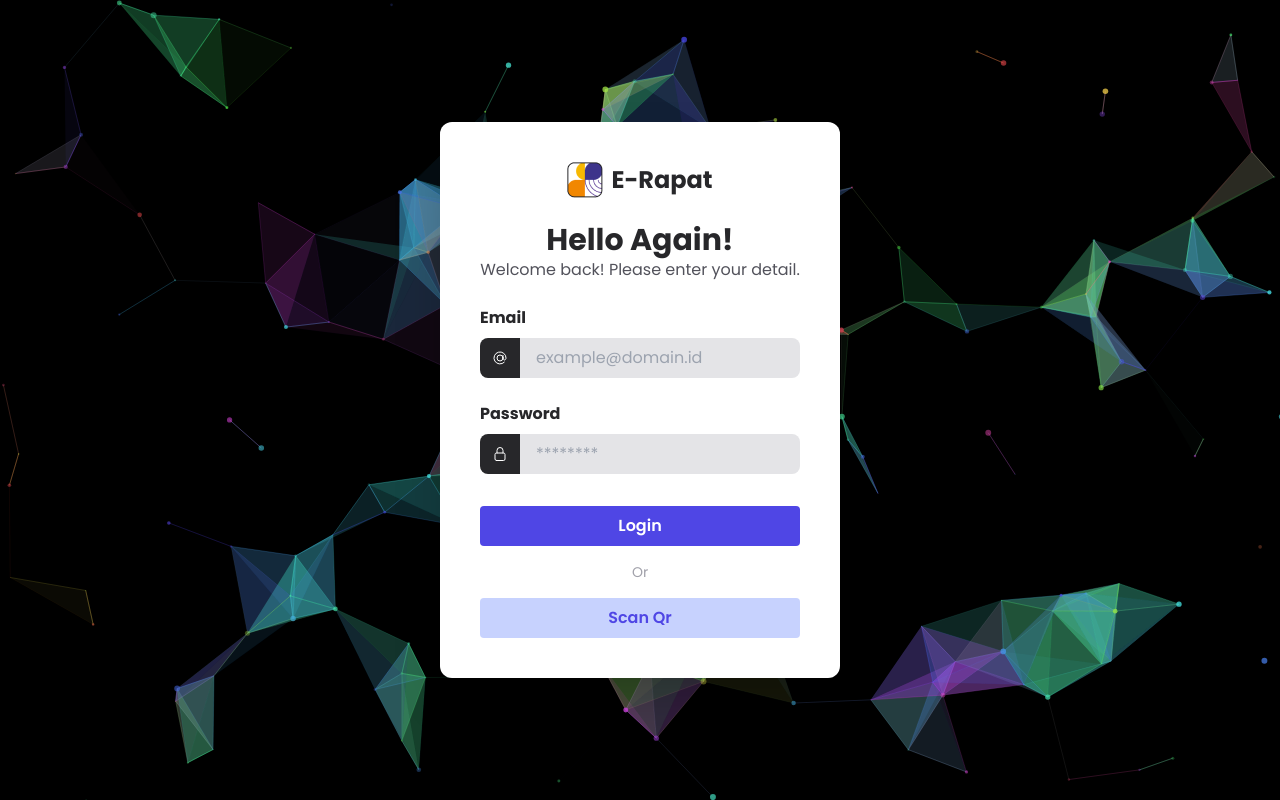
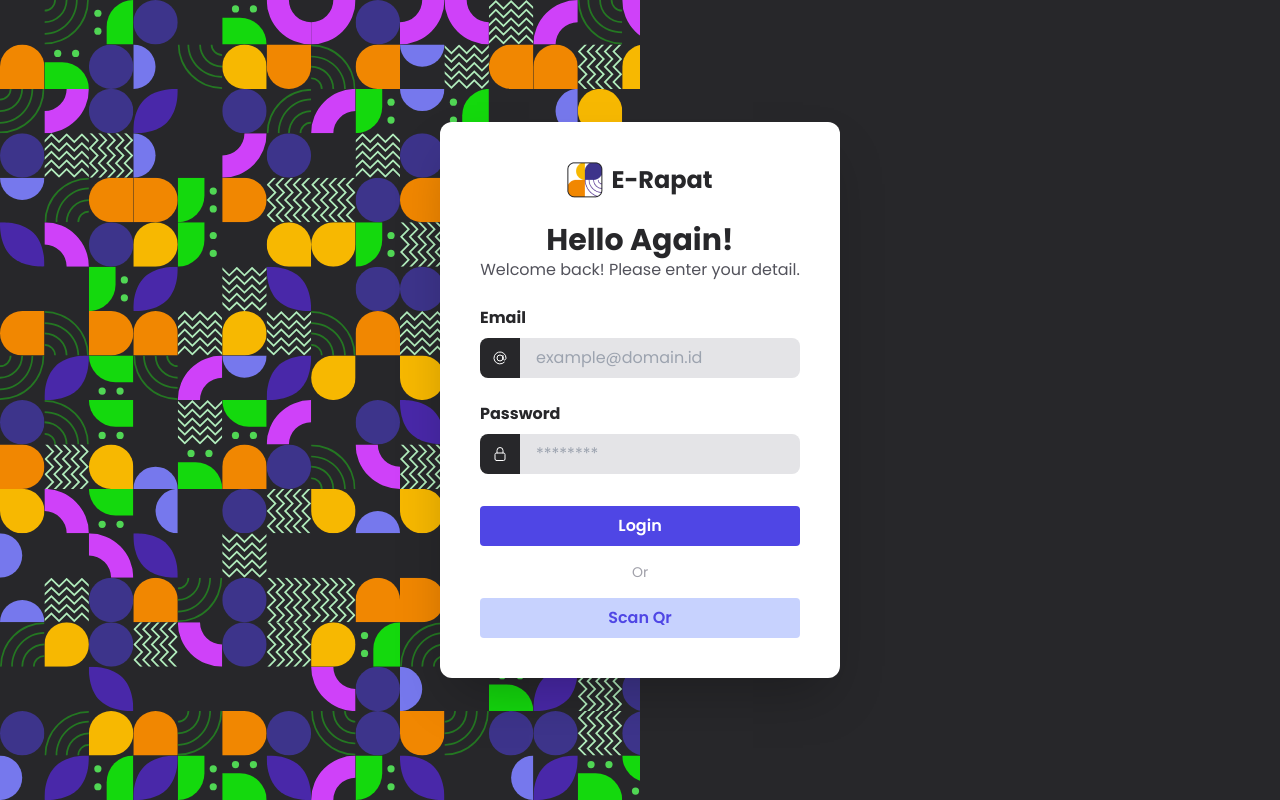
Before and after one commit to kimmyxpow/e-rapat, a Next.js app: page / in a window 1280 px wide. Built offline with nearby package versions, Linux system fonts and the light colour scheme.

Commit message:
add: guest layout

```diff
--- /dev/null
+++ b/components/GuestLayout.jsx
@@ -0,0 +1,15 @@
+import React from 'react'
+
+const GuestLayout = ({ children }) => {
+	return (
+		<div className='min-h-screen flex items-center justify-center relative overflow-x-hidden py-14'>
+			<div className="bg-[url('/img/patterns-dark.svg')] bg-cover absolute md:left-0 md:inset-y-0 md:w-1/2 md:h-auto top-0 inset-x-0 md:inset-x-auto h-1/2 z-0"></div>
+			{children}
+			<div className='bg-zinc-800 absolute md:right-0 md:inset-y-0 md:w-1/2 md:h-auto bottom-0 inset-x-0 md:inset-x-auto h-1/2'>
+				<div id='particles-js' className='h-full w-full'></div>
+			</div>
+		</div>
+	)
+}
+
+export default GuestLayout
--- a/pages/check_in/[id].jsx
+++ b/pages/check_in/[id].jsx
@@ -6,6 +6,7 @@ import { useRouter } from 'next/router'
 import { LinkIcon, StarIcon } from '@heroicons/react/24/outline'
 import { unRegisterMeetingPage } from '@/middlewares/registerMeeting'
 import ParticlesBackground from '@/components/ParticlesBackground'
+import GuestLayout from '@/components/GuestLayout'
 
 export async function getServerSideProps(ctx) {
 	const { id } = ctx.query
@@ -63,7 +64,7 @@ const CheckIn = ({ id, meeting }) => {
 	}
 
 	return (
-		<div className='min-h-screen flex items-center justify-center relative overflow-x-hidden py-14'>
+		<GuestLayout>
 			<div className='bg-white p-10 relative z-10 md:w-[800px] w-[400px] max-w-full shadow-2xl rounded-xl space-y-8'>
 				<div className='flex items-center gap-2 justify-center'>
 					<picture>
@@ -147,8 +148,7 @@ const CheckIn = ({ id, meeting }) => {
 					</div>
 				</div>
 			</div>
-			<ParticlesBackground />
-		</div>
+		</GuestLayout>
 	)
 }
 
--- a/pages/check_out/[id].jsx
+++ b/pages/check_out/[id].jsx
@@ -6,6 +6,7 @@ import { useRouter } from 'next/router'
 import { LinkIcon, StarIcon } from '@heroicons/react/24/outline'
 import { unRegisterMeetingPage } from '@/middlewares/registerMeeting'
 import ParticlesBackground from '@/components/ParticlesBackground'
+import GuestLayout from '@/components/GuestLayout'
 
 export async function getServerSideProps(ctx) {
 	const { id } = ctx.query
@@ -63,7 +64,7 @@ const CheckOut = ({ id, meeting }) => {
 	}
 
 	return (
-		<div className='min-h-screen flex items-center justify-center relative overflow-x-hidden py-14'>
+		<GuestLayout>
 			<div className='bg-white p-10 relative z-10 md:w-[800px] w-[400px] max-w-full shadow-2xl rounded-xl space-y-8'>
 				<div className='flex items-center gap-2 justify-center'>
 					<picture>
@@ -147,8 +148,7 @@ const CheckOut = ({ id, meeting }) => {
 					</div>
 				</div>
 			</div>
-			<ParticlesBackground />
-		</div>
+		</GuestLayout>
 	)
 }
 
--- a/pages/index.jsx
+++ b/pages/index.jsx
@@ -9,6 +9,7 @@ import Router from 'next/router'
 import nookies from 'nookies'
 import Link from 'next/link'
 import ParticlesBackground from '@/components/ParticlesBackground'
+import GuestLayout from '@/components/GuestLayout'
 
 export async function getServerSideProps(ctx) {
 	await unauthPage(ctx)
@@ -60,7 +61,7 @@ export default function Home({}) {
 	}
 
 	return (
-		<div className='min-h-screen flex items-center justify-center relative overflow-x-hidden py-14'>
+		<GuestLayout>
 			<div className='bg-white p-10 relative z-10 w-[400px] max-w-full shadow-2xl rounded-xl space-y-6'>
 				<div className='flex items-center gap-2 justify-center'>
 					<picture>
@@ -155,7 +156,6 @@ export default function Home({}) {
 					</div>
 				</form>
 			</div>
-			<ParticlesBackground />
-		</div>
+		</GuestLayout>
 	)
 }
--- a/pages/register.jsx
+++ b/pages/register.jsx
@@ -13,6 +13,7 @@ import nookies from 'nookies'
 import Router from 'next/router'
 import capitalFirst from '@/utils/capitalFirst'
 import ParticlesBackground from '@/components/ParticlesBackground'
+import GuestLayout from '@/components/GuestLayout'
 
 export async function getServerSideProps(ctx) {
 	await registerMeetingPage(ctx)
@@ -98,7 +99,7 @@ const Register = ({ categories, users, meeting }) => {
 	}
 
 	return (
-		<div className='min-h-screen flex items-center justify-center relative overflow-x-hidden py-14'>
+		<GuestLayout>
 			<div className='bg-white p-10 relative z-10 w-[400px] max-w-full shadow-2xl rounded-xl space-y-6'>
 				<div className='flex items-center gap-2 justify-center'>
 					<picture>
@@ -340,8 +341,7 @@ const Register = ({ categories, users, meeting }) => {
 					</div>
 				</form>
 			</div>
-			<ParticlesBackground />
-		</div>
+		</GuestLayout>
 	)
 }
 
--- a/pages/scan.jsx
+++ b/pages/scan.jsx
@@ -6,6 +6,7 @@ import { useRouter } from 'next/router'
 import { StarIcon } from '@heroicons/react/24/outline'
 import { unRegisterMeetingPage } from '@/middlewares/registerMeeting'
 import ParticlesBackground from '@/components/ParticlesBackground'
+import GuestLayout from '@/components/GuestLayout'
 
 export async function getServerSideProps(ctx) {
 	await unRegisterMeetingPage(ctx)
@@ -37,7 +38,7 @@ const Scan = () => {
 	}
 
 	return (
-		<div className='min-h-screen flex items-center justify-center relative overflow-x-hidden py-14'>
+		<GuestLayout>
 			<div className='bg-white p-10 relative z-10 w-[400px] max-w-full shadow-2xl rounded-xl space-y-6'>
 				<div className='flex items-center gap-2 justify-center'>
 					<picture>
@@ -79,8 +80,7 @@ const Scan = () => {
 					</a>
 				</Link>
 			</div>
-			<ParticlesBackground />
-		</div>
+		</GuestLayout>
 	)
 }
 
```
